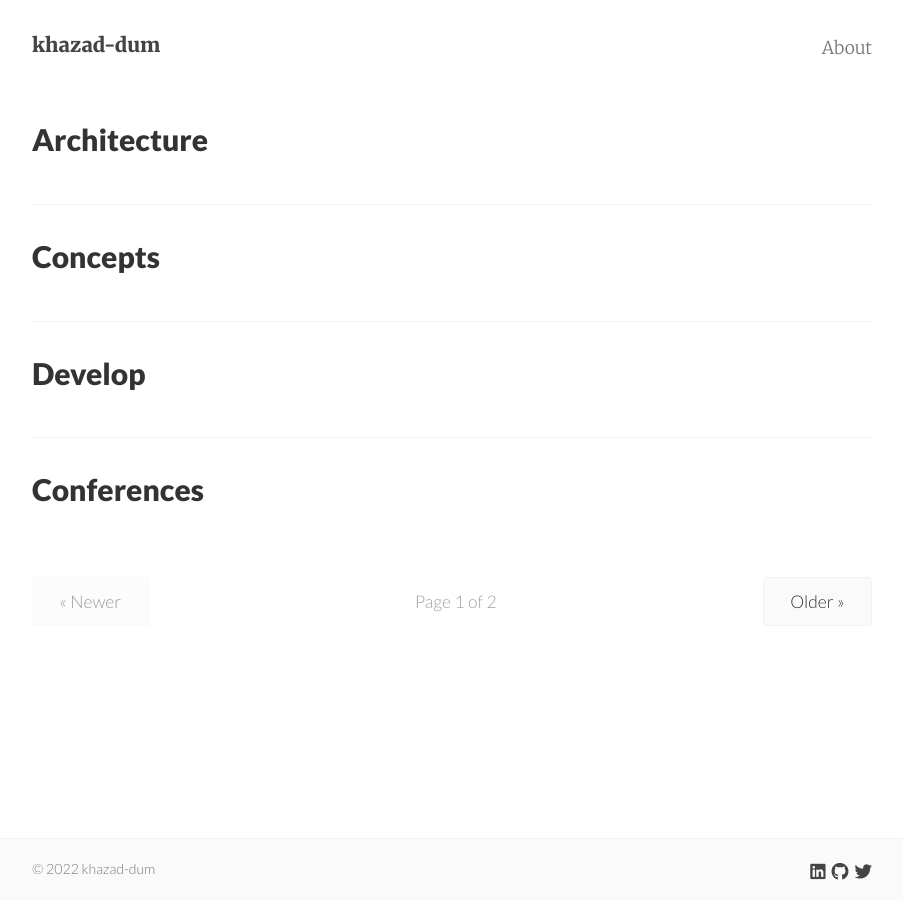
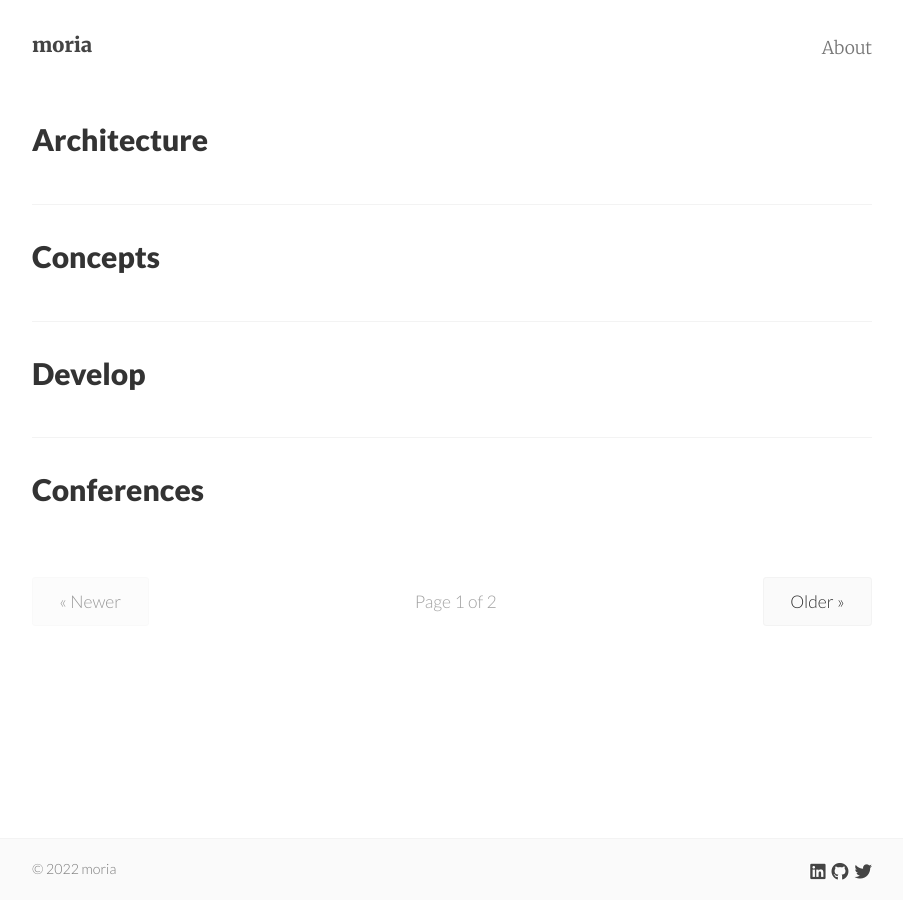
Before and after one commit to km3ll/km3ll.github.io, a Jekyll site: the page built from index.html, in a window 1280 px wide. Shown: the whole page, without its empty margins (188-1091 px from the left). Built offline with Jekyll 4.4.1, drawn with Linux system fonts in a browser that asks for light colours; nearby versions of some CDN libraries; the list of posts is cut into pages by our own code.

```diff
--- a/_config.yml
+++ b/_config.yml
@@ -1,7 +1,7 @@
 # Site settings
-title:       khazad-dum
+title:       moria
 email:
-author:      kmell
+author:      km3ll
 description: ""
 baseurl:     ""
 url:         "https://km3ll.github.io"
```
